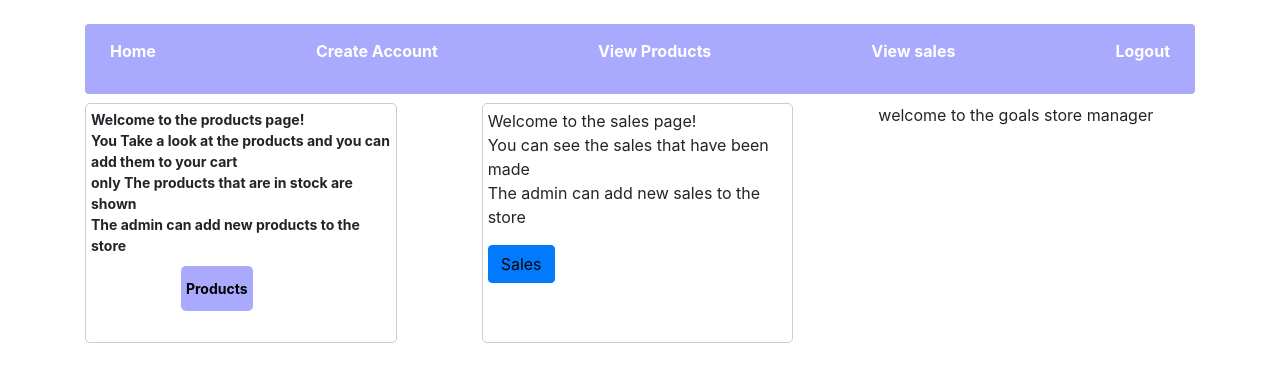
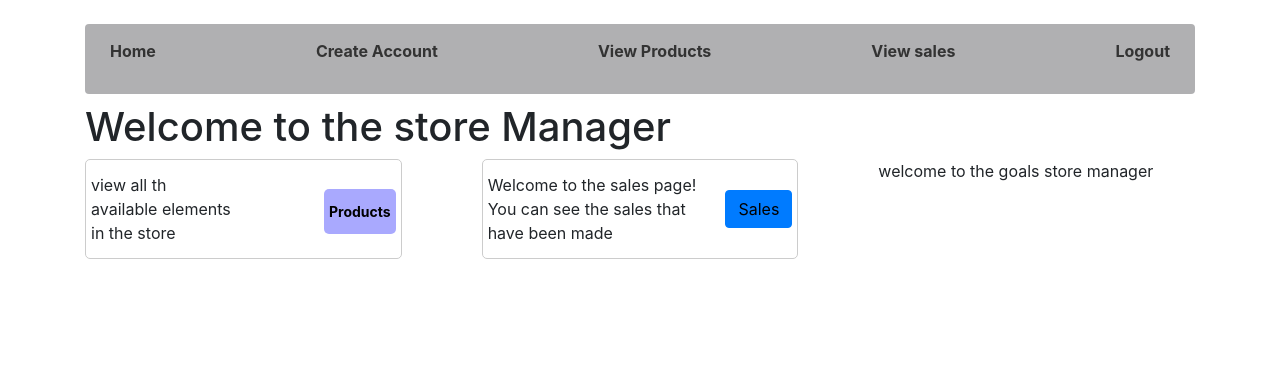
Before and after one commit to jck-bit/store_flask, a Flask app: page /home in a window 1280 px wide. Shown: the top 382 px of the page. Run offline with Flask 2, Linux system fonts and the light colour scheme; a user stored in the database is signed in; some libraries are stand-ins or nearby versions.

Commit message:
Added the sales page

```diff
--- a/store_manager/static/css/index.css
+++ b/store_manager/static/css/index.css
@@ -3,14 +3,13 @@
   --border-divs:1px solid #ccc;
   --border-radius:5px;
   --font-size:14px;
-
 }
 
 .home-nav{
     margin-top: 20px;
     margin-bottom: 9px;
     padding:10px;
-    background-color: rgb(169, 169, 254);
+    background-color: rgb(176, 176, 178);
     border-radius: 4px;
 }
 
@@ -29,22 +28,7 @@
 
 .home-ul-nav li a{
     text-decoration: none;
-    color: white;
-}
-
-.products_page{
-   padding: var(--padding-divs);
-   border: var(--border-divs);
-   border-radius: var(--border-radius);
-   margin-right: 5px;
-   height: 15rem;
-}
-
-.products_page_p{
-    font-weight: bold;
-    font-size: var(--font-size);
-    margin-bottom: 5px;
-
+    color: #333;
 }
 
 .button-pages{
@@ -74,12 +58,24 @@
     grid-gap: 5rem;
 }
 
-.sales-page{
+.products_page{
+    height: 100px;
     padding: var(--padding-divs);
+    display: flex;
+    align-items: center;
+    justify-content: space-between;
     border: var(--border-divs);
     border-radius: var(--border-radius);
-    margin-right: 5px;
-    height: 15rem;
+}
+
+.sales-page{
+    height: 100px;
+    padding: var(--padding-divs);
+    display: flex;
+    align-items: center;
+    justify-content: space-between;
+    border: var(--border-divs);
+    border-radius: var(--border-radius);
 }
 .sales-page_p{
     font-weight: bold;
@@ -104,7 +100,6 @@
         grid-gap: 0.5rem;
     }
 }
-
 
 .container-products-individual{
     width: 340px;
@@ -134,3 +129,10 @@
     border-radius: 4px;
     margin-right: 4px;
 }
+
+.container-sale{
+    width: fit-content;
+    border: var(--border-divs);
+    border-radius: var(--border-radius);
+    padding: var(--padding-divs);
+}
--- a/store_manager/templates/home.html
+++ b/store_manager/templates/home.html
@@ -4,31 +4,23 @@
 
 {% block body %}
 
+
+<h1>Welcome to the store Manager</h1>
+
 <div class="container-home">
   <div class="products_page ">
-    <p class="products_page_p">
-      Welcome to the products page! <br />
-    You Take a look at the products and you can add them to your cart
-    <br />
-    only The products that are in stock are shown
-    <br />
-    The admin can add new products to the store
-    </p>
-
+    <p class="products_page_p"></p>
+     view all th available elements in the store
    <button  type="button"class="button-pages">
      <a href="{{url_for('views.products')}}">Products</a>
    </button>
 
   </div>
   <div class="sales-page">
-    <p class="sales_page_p">
+    <p class="sales_page_p"></p>
       Welcome to the sales page! <br />
     You can see the sales that have been made
-    <br />
-    The admin can add new sales to the store
-    </p>
-
-    <button  type="button"class="btn btn-primary">
+     <button  type="button"class="btn btn-primary">
      <a href="#">Sales</a>
   </div>
   <div class="goals-store-manager">
--- a/store_manager/templates/products.html
+++ b/store_manager/templates/products.html
@@ -21,7 +21,6 @@
     </div>
 </div>
 {% endfor %}
-
 {% else %}
 <p>No products found.</p>
 {% endif %}
--- a/store_manager/views.py
+++ b/store_manager/views.py
@@ -43,7 +43,6 @@ def users():
     return jsonify(users_list)
 
 
-
 @views.route('/sales', methods=['GET'])
 def get_all_sales():
     sales = Sales.query.all()
@@ -59,7 +58,7 @@ def get_all_sales():
         }
     sales_list.append(sales_object)
 
-    return jsonify(sales_list)
+    return render_template('sales.html', user=current_user, sales=sales)
 
 @views.route('/products', methods=['POST'])
 def create_product():
```
Also changed, not shown: store_manager/templates/sales.html (+16 -1 lines).
